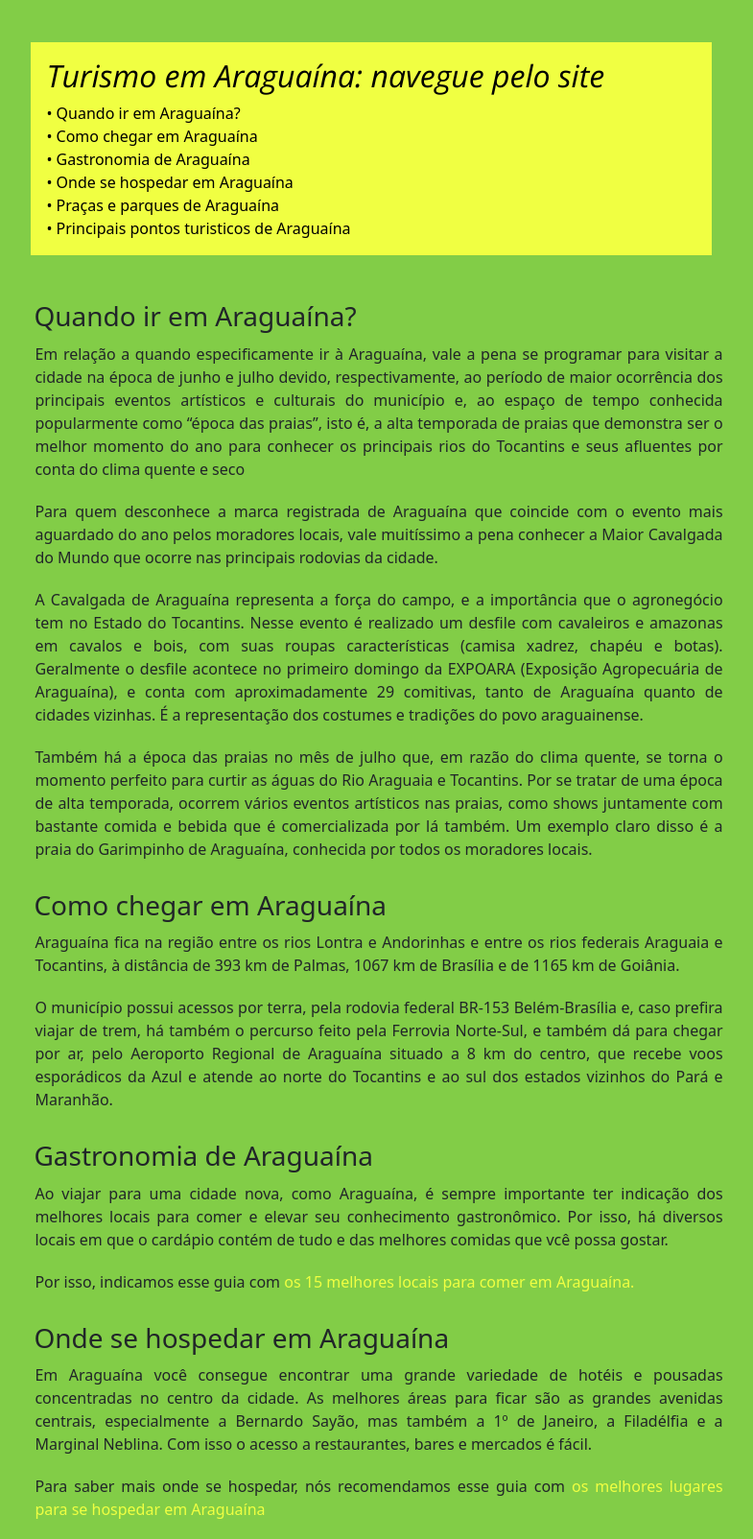
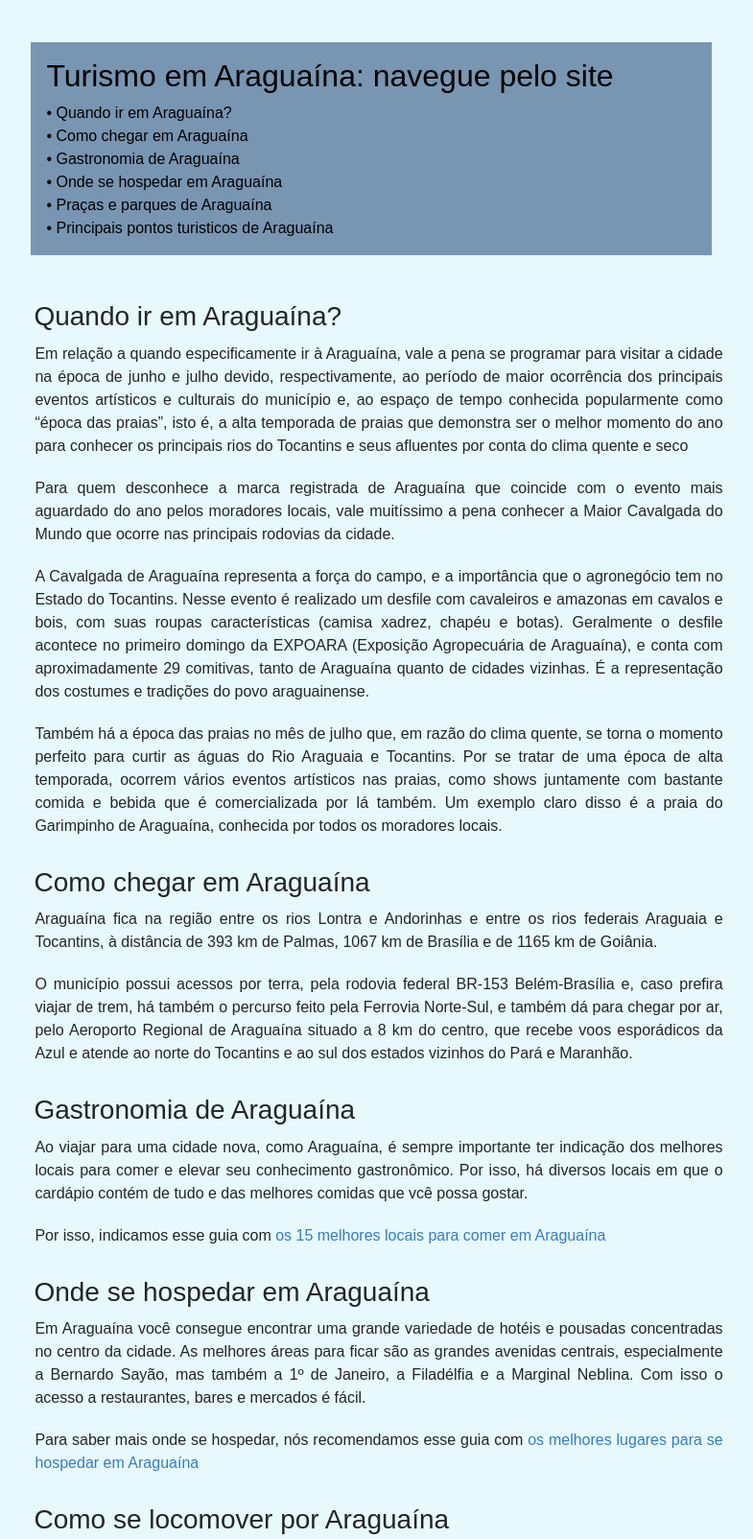
Before and after one commit to ana2368793l/tcc, a plain HTML site: page index.html in a window 1280 px wide. Shown: the part 1085-2689 px from the top of the page at 96% size, without its empty margins (245-1030 px from the left). Drawn offline with nearby package versions, Linux system fonts and the light colour scheme; a web font is replaced by a local one.

Commit message:
Update index.html

```diff
--- a/index.html
+++ b/index.html
@@ -6,15 +6,13 @@
     <meta name="viewport" content="width=device-width, initial-scale=1.0">
     <link href="https://cdn.jsdelivr.net/npm/bootstrap@5.2.0/dist/css/bootstrap.min.css" rel="stylesheet" integrity="sha384-gH2yIJqKdNHPEq0n4Mqa/HGKIhSkIHeL5AyhkYV8i59U5AR6csBvApHHNl/vI1Bx" crossorigin="anonymous">
     <link rel="preconnect" href="https://fonts.googleapis.com">
-    <link rel="preconnect" href="https://fonts.gstatic.com" crossorigin>
-    <link href="https://fonts.googleapis.com/css2?family=Barlow:wght@300&family=Open+Sans:ital@1&display=swap" rel="stylesheet">
-    <link href="https://fonts.googleapis.com/css2?family=Barlow:wght@300&family=Open+Sans:ital@1&display=swap" rel="stylesheet">
+<link rel="preconnect" href="https://fonts.gstatic.com" crossorigin>
+<link href="https://fonts.googleapis.com/css2?family=Alexandria:wght@200;300;500&display=swap" rel="stylesheet">
     <title>Venha conhecer tudo sobre Araguaína!</title>
 </head>
 <style>
-  h2{
-    font-family: 'Barlow', sans-serif;
-    font-family: 'Open Sans', sans-serif;
+  *{
+    font-family: 'Alexandria', sans-serif;;
   }
 
   h1{
@@ -22,7 +20,7 @@
     text-align: justify;
     top: 20px;
     margin:20px;
-    font-family: Cambria, Cochin, Georgia, Times, 'Times New Roman', serif;
+    font-style: bold;
   }
 
   p{
@@ -30,10 +28,11 @@
     text-align: justify;
     position: relative;
     top: 5px;
+    font-weight: 300;
   }
 
   .indice{
-      background-color:rgb(240, 255, 66);
+      background-color:#7895B2;
       display: flex;
       flex-direction: column;
       padding: 1rem;
@@ -53,16 +52,12 @@
       text-decoration:none;
   }
 
-  #hotel{
-    color: rgb(240, 255, 66);
-  }
-
-  #comida{
-    color: rgb(240, 255, 66);;
+  #texto{
+    color: #367cc2;
   }
 
   body {
-    background-color: rgb(130, 205, 71);
+    background-color:#E8F9FD;
   }
 
   a{
@@ -83,17 +78,15 @@
   }
 
   .navbar-expand-lg{
-    background-color: rgb(55, 146, 55);
+    background-color: transparent;
   }
 
   .off-canvas{
-    background-color: rgb(55, 146, 55);
+    background-color: transparent;
   }
 
   .subtitulo{
-    font-family: 'Barlow', sans-serif;
-    font-family: 'Open Sans', sans-serif;
-    font-style: italic;
+  font-style: italic;
   }
 </style>
 <body>
@@ -234,8 +227,8 @@
   é sempre importante ter indicação dos melhores locais para comer e elevar seu
   conhecimento gastronômico. Por isso, há diversos locais em que o cardápio contém de tudo
   e das melhores comidas que vcê possa gostar.</p>
-  <p id="text">Por isso, indicamos esse guia com <a href="gastronomia.html" rel="next" id="comida">
-  os 15 melhores locais para comer em Araguaína.</a></p>
+  <p id="text">Por isso, indicamos esse guia com <a href="gastronomia.html" rel="next" id="texto">
+  os 15 melhores locais para comer em Araguaína</a></p>
 
   <h3>Onde se hospedar em Araguaína</h3>
   <p id="hospedagem" class="teext">Em Araguaína você consegue encontrar uma grande variedade de hotéis e
@@ -243,7 +236,7 @@
   especialmente a Bernardo Sayão, mas também a 1º de Janeiro, a Filadélfia e a Marginal Neblina. Com isso o
   acesso a restaurantes, bares e mercados é fácil.</p>
   <p id="text">Para saber mais onde se hospedar, nós recomendamos esse guia com
-  <a href="hospedagem.html" rel="next" id="hotel">os melhores lugares para se hospedar em Araguaína</a></p>
+  <a href="hospedagem.html" rel="next" id="texto">os melhores lugares para se hospedar em Araguaína</a></p>
 
   <h3>Como se locomover por Araguaína</h3>
   <p id="locomoçao" class="teext">Conhecida como "capital do boi gordo", Araguaína possui
@@ -258,7 +251,7 @@
     destaca-se a BR-153, que, além de ser a 4ª maior rodovia brasileira,
     foi de extrema importância no desenvolvimento da cidade e facilitou
     a chegada de pessoas e mercadorias ao município</p>
-  <p id="text">Para saber mais sobre como chegar em Araguaína, <a href="praçaseparques.html" rel="next">veja aqui</a></p>
+  <p id="text">Para saber mais sobre como chegar em Araguaína <a href="praçaseparques.html" rel="next" id="texto">veja aqui</a></p>
 
   <h3>Principais pontos turistícos de Araguaína</h3>
   <p id="pontos" class="teext">Conhecida como "capital do boi gordo", Araguaína possui
```
